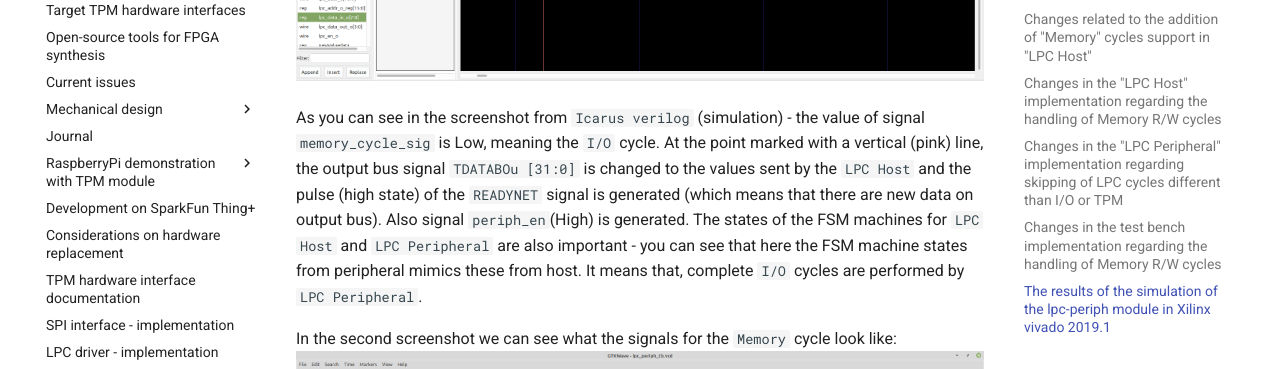
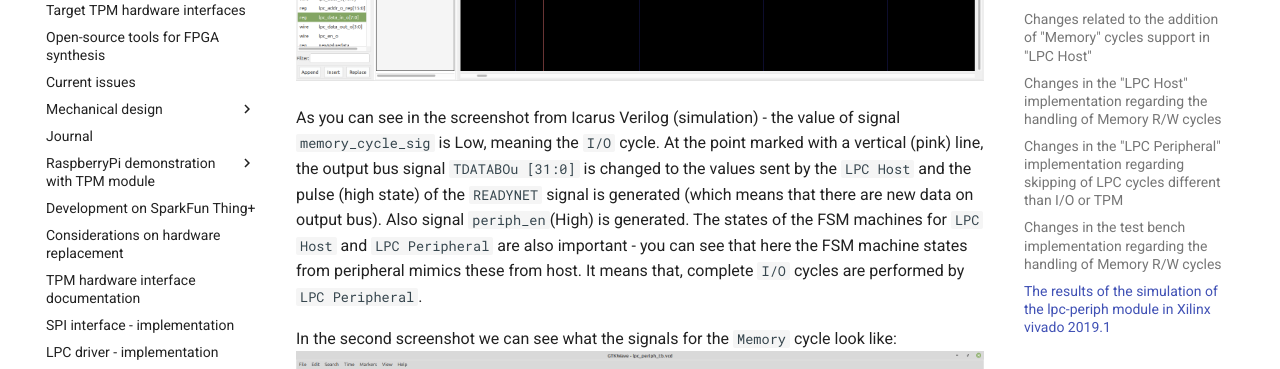
Before and after one commit to lpn-plant/lpntpm-docs, an MkDocs documentation site: the page built from docs/LPC_Additional_LPC_Cycles.md, in a window 1280 px wide and 900 px high, scrolled down 6567 px. Shown: the part 152-521 px from the top of the window. Built offline with MkDocs 1.6.1 and Material for MkDocs 9.7.7, drawn with Linux system fonts in a browser that asks for light colours.

```diff
--- a/docs/LPC_Additional_LPC_Cycles.md
+++ b/docs/LPC_Additional_LPC_Cycles.md
@@ -210,7 +210,7 @@ First, we will look at the simulation of the `lpc_periph` module for I/O cycles:
 
 ![LPC I/O cycles](images/Icarusverilog_SIM_01.png)
 
-As you can see in the screenshot from `Icarus verilog` (simulation) - the value of
+As you can see in the screenshot from Icarus Verilog (simulation) - the value of
 signal `memory_cycle_sig` is Low, meaning the `I/O` cycle. At the point marked
 with a vertical (pink) line, the output bus signal `TDATABOu [31:0]` is changed
 to the values sent by the `LPC Host` and the pulse (high state) of the `READYNET`
```
